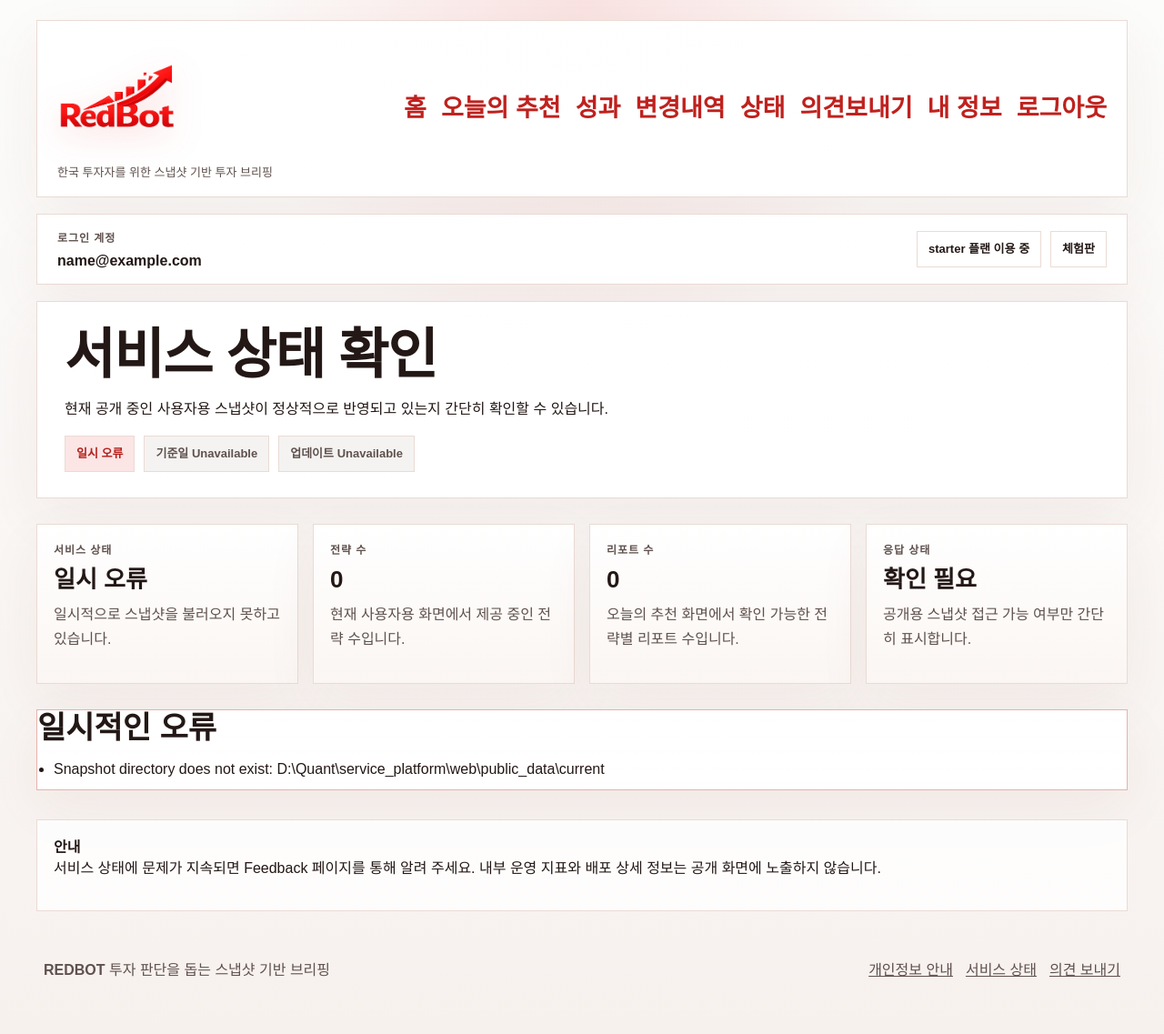
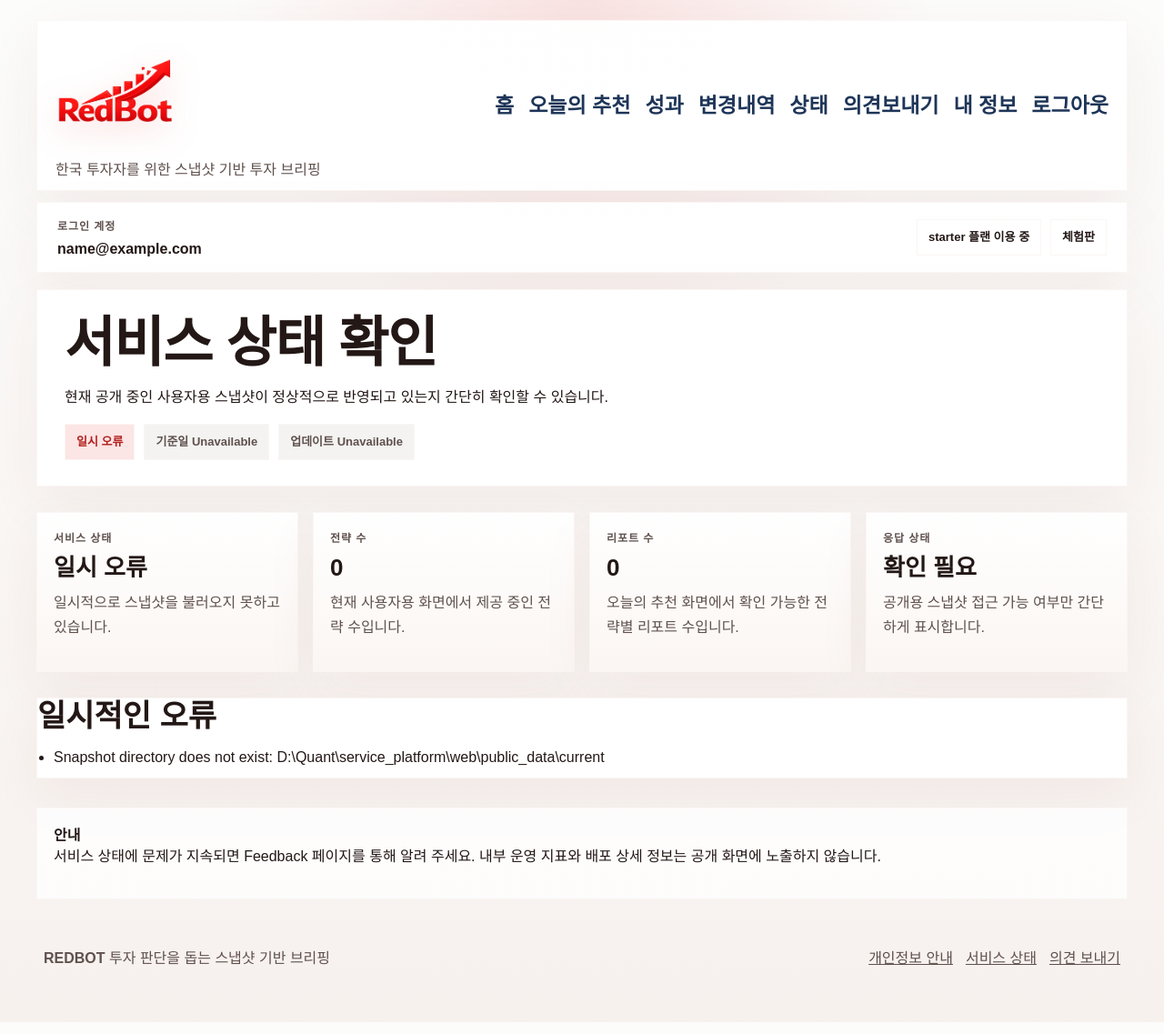
Before and after one commit to hrchoi9999/QuantService, a Flask app: page /status in a window 1280 px wide. Shown: the whole page at 91% size. Run offline with Flask 3, Linux system fonts and the light colour scheme; the visitor is signed in with stand-in values (Sample User, id 1); data comes from the database, SQL or seed files in the repository; data that the repository does not hold is empty; some web fonts are replaced.

Commit message:
style: streamline public pages and restore copy

```diff
--- a/service_platform/web/static/site.css
+++ b/service_platform/web/static/site.css
@@ -1603,3 +1603,144 @@ th {
     height: 34px;
   }
 }
+
+:root {
+  --line: #fff9f7;
+  --line-strong: #fff4f1;
+}
+
+.shell-card,
+.hero-card,
+.panel,
+.feature-card,
+.sub-panel,
+.feature-note,
+.empty-state,
+.content-card,
+.change-card-extended,
+.summary-row,
+.metric-card.public-metric-card,
+.public-status-card,
+.spotlight-card,
+.visual-metric-row,
+.period-metric-card,
+.disclosure-box,
+.action-link,
+.primary-button,
+.secondary-button,
+.feedback-form input,
+.feedback-form textarea,
+.feedback-form select,
+.period-highlight-card,
+.period-highlight-values span,
+.info-card,
+.mini-metric-grid > div {
+  border-color: var(--surface-muted);
+}
+
+.site-header {
+  padding: 12px 20px;
+  min-height: 0;
+}
+
+.public-header {
+  margin-bottom: 12px;
+}
+
+.brand-copy {
+  font-size: 16px;
+}
+
+.site-nav a {
+  color: #1e3558;
+  font-size: 23px;
+}
+
+.site-nav a:hover,
+.site-nav a:focus-visible {
+  color: var(--accent);
+}
+
+.badge,
+.chip,
+.hero-badges span,
+.meta-strip span,
+.small-badge {
+  border-color: var(--surface-muted);
+}
+
+.model-selector-panel {
+  padding: 10px 12px 8px;
+}
+
+.model-selector-grid {
+  gap: 8px 8px;
+}
+
+.model-selector-circle {
+  width: 68px;
+  height: 68px;
+  box-shadow: none;
+}
+
+.model-selector-circle img {
+  width: 34px;
+  height: 34px;
+}
+
+.model-selector-label {
+  font-size: 15px;
+}
+
+.holding-row:last-child {
+  border-bottom: none;
+}
+
+.full-metric-band {
+  gap: 0;
+  background: linear-gradient(180deg, rgba(230, 44, 40, 0.08), rgba(255, 255, 255, 0.98));
+}
+
+.full-metric-band .full-metric-item {
+  border-color: transparent;
+  background: transparent;
+  box-shadow: none;
+}
+
+.merged-period-values {
+  grid-template-columns: repeat(3, minmax(0, 1fr));
+}
+
+.merged-period-values span {
+  border: none;
+  background: transparent;
+  padding: 0;
+}
+
+.hero-logo-wrap {
+  display: none;
+}
+
+@media (max-width: 820px) {
+  .site-header {
+    padding: 10px 16px;
+  }
+
+  .site-nav a {
+    font-size: 18px;
+  }
+
+  .brand-copy {
+    font-size: 14px;
+  }
+
+  .model-selector-circle {
+    width: 60px;
+    height: 60px;
+  }
+
+  .model-selector-circle img {
+    width: 30px;
+    height: 30px;
+  }
+}
--- a/service_platform/web/templates/base.html
+++ b/service_platform/web/templates/base.html
@@ -28,8 +28,7 @@
         <a href="{{ url_for('me') }}">내 정보</a>
         <a href="{{ url_for('logout') }}">로그아웃</a>
         {% else %}
-        <a href="{{ url_for('login', next=request.path) }}">로그인</a>
-        <a href="{{ url_for('signup', next=request.path) }}">회원가입</a>
+        <a href="{{ url_for('login', next=request.path) }}">로그인 / 회원가입</a>
         {% endif %}
         {% if access_context.is_admin %}
         <a href="{{ url_for('admin_dashboard') }}">관리자</a>
--- a/service_platform/web/templates/status.html
+++ b/service_platform/web/templates/status.html
@@ -2,7 +2,7 @@
 
 {% block content %}
 <section class="hero-card compact-hero status-hero public-status-hero">
-    <h1>서비스 상태 확인</h1>
+  <h1>서비스 상태 확인</h1>
   <p class="lead">현재 공개 중인 사용자용 스냅샷이 정상적으로 반영되고 있는지 간단히 확인할 수 있습니다.</p>
   <div class="hero-badges">
     <span class="badge accent">{{ status_labels.get(status_snapshot.state, status_snapshot.state) }}</span>
@@ -15,7 +15,7 @@
   <article class="panel shell-card public-status-card">
     <span class="label">서비스 상태</span>
     <h2>{{ status_labels.get(status_snapshot.state, status_snapshot.state) }}</h2>
-    <p class="muted">{% if status_snapshot.state == 'healthy' %}최신 사용자용 스냅샷이 정상적으로 제공되고 있습니다.{% elif status_snapshot.state == 'stale' %}직전 정상 스냅샷을 기반으로 화면을 제공하고 있습니다.{% elif status_snapshot.state == 'empty' %}사용자용 스냅샷이 아직 준비되지 않았습니다.{% else %}일시적으로 스냅샷을 불러오지 못하고 있습니다.{% endif %}</p>
+    <p class="muted">{% if status_snapshot.state == 'healthy' %}최신 사용자용 스냅샷이 정상적으로 제공되고 있습니다.{% elif status_snapshot.state == 'stale' %}직전 정상 스냅샷을 기준으로 화면을 제공하고 있습니다.{% elif status_snapshot.state == 'empty' %}사용자용 스냅샷이 아직 준비되지 않았습니다.{% else %}일시적으로 스냅샷을 불러오지 못하고 있습니다.{% endif %}</p>
   </article>
   <article class="panel shell-card public-status-card">
     <span class="label">전략 수</span>
@@ -30,7 +30,7 @@
   <article class="panel shell-card public-status-card">
     <span class="label">응답 상태</span>
     <h2>{% if status_snapshot.snapshot_accessible %}정상{% else %}확인 필요{% endif %}</h2>
-    <p class="muted">공개용 스냅샷 접근 가능 여부만 간단히 표시합니다.</p>
+    <p class="muted">공개용 스냅샷 접근 가능 여부만 간단하게 표시합니다.</p>
   </article>
 </section>
 
```
Also changed, not shown: service_platform/web/templates/changes.html (+5 -6 lines), service_platform/web/templates/home.html (+7 -14 lines), service_platform/web/templates/performance.html (+6 -10 lines), service_platform/web/templates/today.html (+7 -8 lines).
